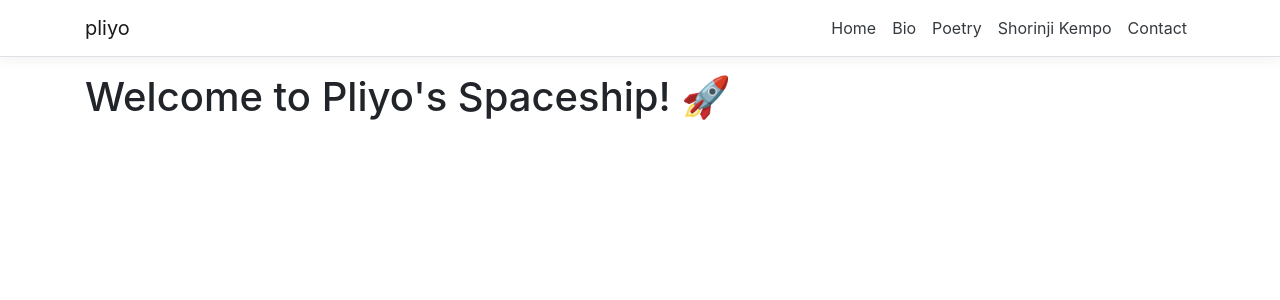
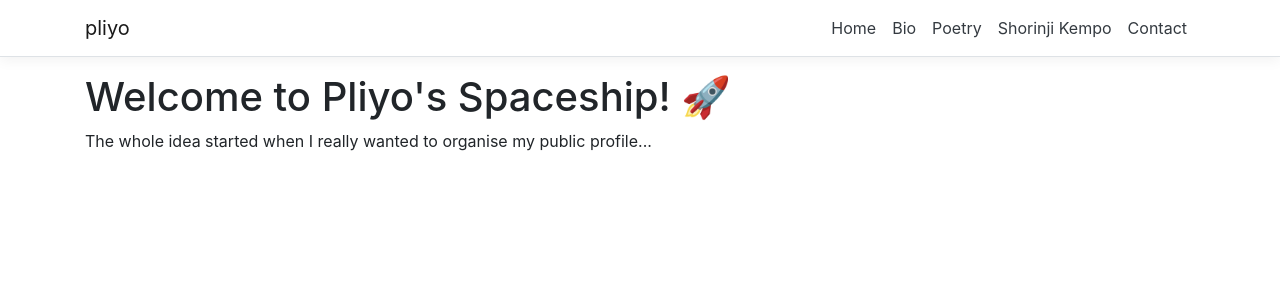
Before and after one commit to pliyo/pliyo-website, a React (Create React App) app in the folder ClientApp/: page / in a window 1280 px wide. Shown: the top 300 px of the page. Built offline with nearby package versions, Linux system fonts and the light colour scheme.

Commit message:
Enriching home...

```diff
--- a/ClientApp/src/components/Home.js
+++ b/ClientApp/src/components/Home.js
@@ -7,6 +7,10 @@ const Home = (props) => {
       <h1>
         Welcome to Pliyo's Spaceship! <Emoji symbol="🚀" label="rocket" />
       </h1>
+      <p>
+        The whole idea started when I really wanted to organise my public
+        profile...
+      </p>
     </div>
   );
 };
```
